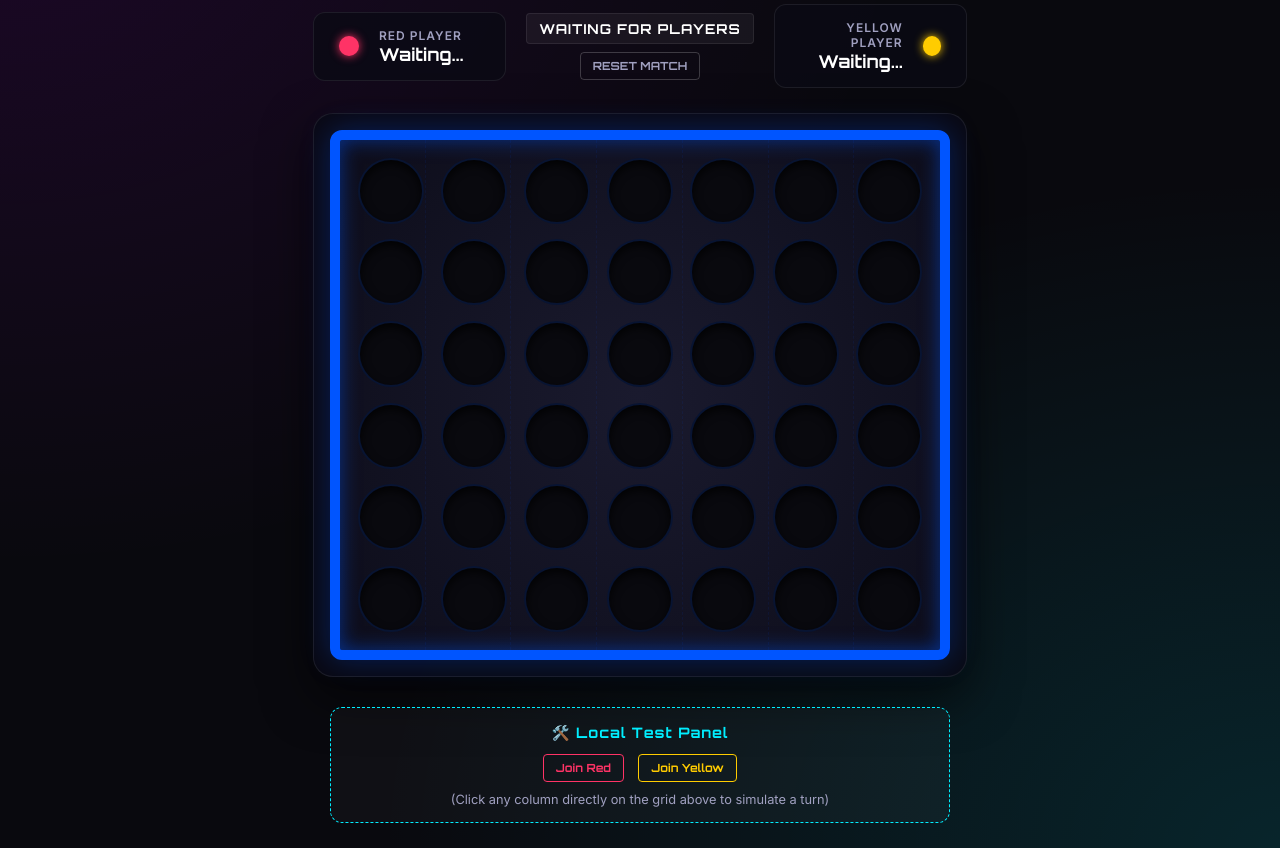
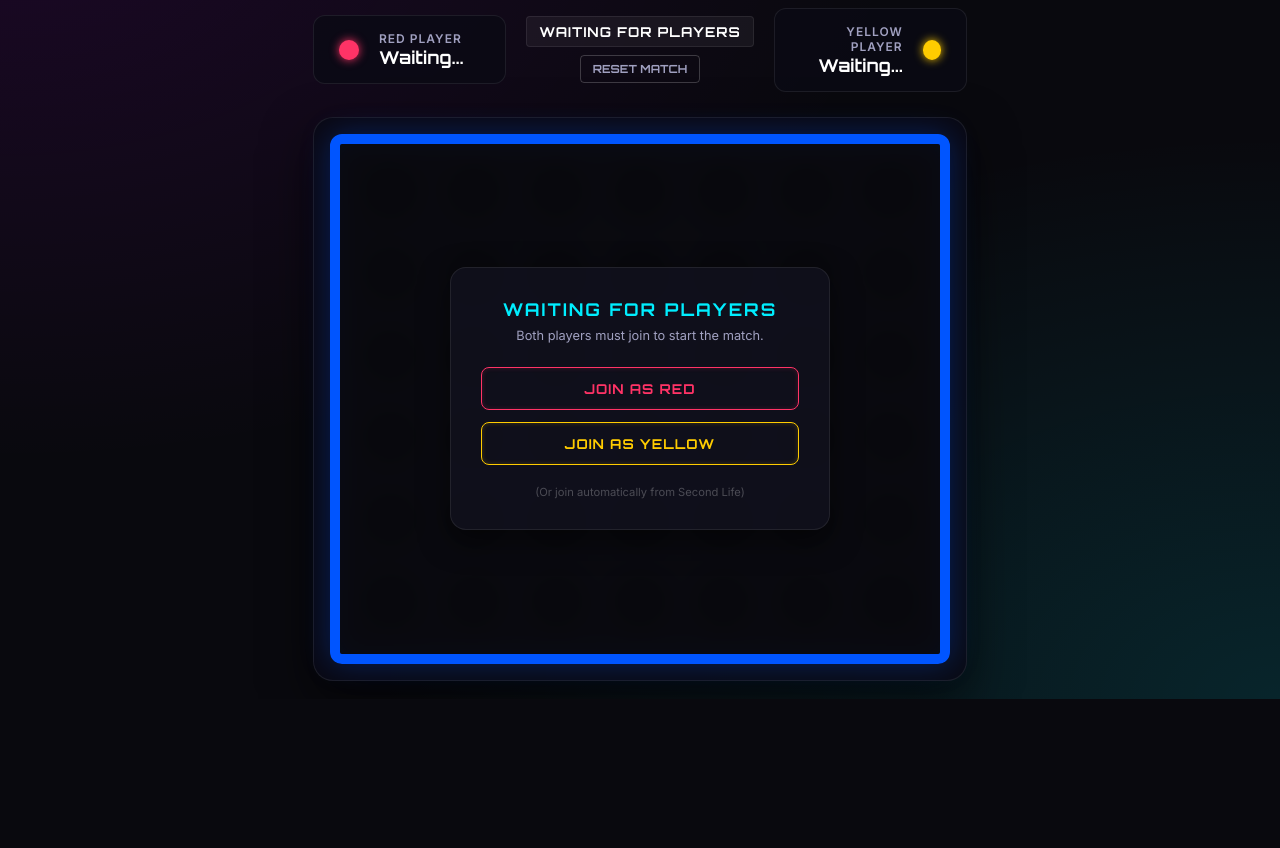
Before and after one commit to haydentomas/controlandchaosgames, a website: page games/connect4/public/index.html in a window 1280 px wide. Shown: the part 101-949 px from the top of the page. After the commit the page ends 800 px from the top, so only its background shows below. Drawn offline with nearby package versions, Linux system fonts and the light colour scheme; no server answers.

Commit message:
ux: implement overlay join card on board for Connect 4

```diff
--- a/games/connect4/public/index.html
+++ b/games/connect4/public/index.html
@@ -73,18 +73,22 @@
 
                     <!-- Coin Slots Grid (Drawn dynamically) -->
                     <div id="connect4-grid" class="board-grid"></div>
+
+                    <!-- Over the Board Join Overlay -->
+                    <div id="join-overlay" class="board-overlay">
+                        <div class="overlay-card">
+                            <h3 class="overlay-title">WAITING FOR PLAYERS</h3>
+                            <p class="overlay-subtitle">Both players must join to start the match.</p>
+                            <div class="overlay-buttons">
+                                <button id="btn-overlay-join-red" class="btn-overlay-join join-red-color">JOIN AS RED</button>
+                                <button id="btn-overlay-join-yellow" class="btn-overlay-join join-yellow-color">JOIN AS YELLOW</button>
+                            </div>
+                            <p class="overlay-desc">(Or join automatically from Second Life)</p>
+                        </div>
+                    </div>
                 </div>
             </div>
 
-            <!-- Debug / Local Test Panel -->
-            <div id="debug-panel" class="hidden" style="margin: 30px auto 10px; padding: 15px; background: rgba(255,255,255,0.03); border: 1px dashed var(--neon-blue); border-radius: 12px; width: 100%; max-width: 620px; text-align: center; z-index: 10;">
-                <h3 style="font-family: 'Orbitron', sans-serif; font-size: 0.9rem; color: var(--neon-blue); margin-bottom: 12px; letter-spacing: 1px;">🛠️ Local Test Panel</h3>
-                <button id="btn-debug-join-red" class="btn-reset" style="margin: 0 5px; border-color: var(--neon-red); color: var(--neon-red);">Join Red</button>
-                <button id="btn-debug-join-yellow" class="btn-reset" style="margin: 0 5px; border-color: var(--neon-yellow); color: var(--neon-yellow);">Join Yellow</button>
-                <div style="font-size: 0.8rem; color: var(--text-secondary); margin-top: 10px;">
-                    (Click any column directly on the grid above to simulate a turn)
-                </div>
-            </div>
         </main>
     </div>
 
@@ -120,26 +124,24 @@
             document.getElementById('spectator-view').classList.remove('hidden');
             setupSpectatorBoard();
 
-            if (isDebug) {
-                document.getElementById('debug-panel').classList.remove('hidden');
-
-                document.getElementById('btn-debug-join-red').addEventListener('click', () => {
+            // Bind Overlay Join Buttons
+            document.getElementById('btn-overlay-join-red').addEventListener('click', () => {
                 fetch(`${basePath}/api/join`, {
                     method: 'POST',
                     headers: { 'Content-Type': 'application/json' },
-                        body: JSON.stringify({ gameId, uuid: 'debug_red', name: 'Debug Red', role: 'red' })
+                    body: JSON.stringify({ gameId, uuid: 'debug_red', name: 'Player Red', role: 'red' })
                 });
             });
 
-                document.getElementById('btn-debug-join-yellow').addEventListener('click', () => {
+            document.getElementById('btn-overlay-join-yellow').addEventListener('click', () => {
                 fetch(`${basePath}/api/join`, {
                     method: 'POST',
                     headers: { 'Content-Type': 'application/json' },
-                        body: JSON.stringify({ gameId, uuid: 'debug_yellow', name: 'Debug Yellow', role: 'yellow' })
+                    body: JSON.stringify({ gameId, uuid: 'debug_yellow', name: 'Player Yellow', role: 'yellow' })
                 });
             });
 
-                // Add grid clicking to drop coins in debug mode
+            // Add grid clicking to drop coins
             document.getElementById('connect4-grid').addEventListener('click', (e) => {
                 const slot = e.target.closest('.slot');
                 if (!slot) return;
@@ -154,7 +156,6 @@
                     body: JSON.stringify({ gameId, uuid, col })
                 });
             });
-            }
         });
 
         // =========================================
@@ -191,6 +192,35 @@
 
         function updateSpectatorBoard(game, lastMove) {
             gameTurn = game.turn;
+
+            // Update Join Overlay status
+            const overlay = document.getElementById('join-overlay');
+            const joinRedBtn = document.getElementById('btn-overlay-join-red');
+            const joinYellowBtn = document.getElementById('btn-overlay-join-yellow');
+
+            if (game.status === 'waiting') {
+                overlay.classList.remove('fade-out');
+
+                // Red Join Button
+                if (game.player1) {
+                    joinRedBtn.innerText = `RED: ${game.player1.name.toUpperCase()}`;
+                    joinRedBtn.disabled = true;
+                } else {
+                    joinRedBtn.innerText = `JOIN AS RED`;
+                    joinRedBtn.disabled = false;
+                }
+
+                // Yellow Join Button
+                if (game.player2) {
+                    joinYellowBtn.innerText = `YELLOW: ${game.player2.name.toUpperCase()}`;
+                    joinYellowBtn.disabled = true;
+                } else {
+                    joinYellowBtn.innerText = `JOIN AS YELLOW`;
+                    joinYellowBtn.disabled = false;
+                }
+            } else {
+                overlay.classList.add('fade-out');
+            }
 
             // Update names
             document.getElementById('player-red-name').innerText = game.player1 ? game.player1.name : 'Waiting...';
--- a/games/connect4/public/style.css
+++ b/games/connect4/public/style.css
@@ -360,3 +360,110 @@ body {
         padding: 10px 15px;
     }
 }
+
+/* Board Overlay (Join Screen) */
+.board-overlay {
+    position: absolute;
+    top: 0;
+    left: 0;
+    width: 100%;
+    height: 100%;
+    background: rgba(9, 9, 14, 0.9);
+    backdrop-filter: blur(8px);
+    -webkit-backdrop-filter: blur(8px);
+    z-index: 100;
+    display: flex;
+    justify-content: center;
+    align-items: center;
+    transition: opacity 0.3s ease, visibility 0.3s ease;
+    opacity: 1;
+    visibility: visible;
+}
+
+.board-overlay.fade-out {
+    opacity: 0;
+    visibility: hidden;
+    pointer-events: none;
+}
+
+.overlay-card {
+    text-align: center;
+    padding: 30px;
+    background: rgba(20, 20, 35, 0.65);
+    border: 1px solid rgba(255, 255, 255, 0.08);
+    border-radius: 16px;
+    box-shadow: 0 10px 30px rgba(0, 0, 0, 0.5);
+    max-width: 380px;
+    width: 90%;
+}
+
+.overlay-title {
+    font-family: 'Orbitron', sans-serif;
+    font-size: 1.1rem;
+    font-weight: 700;
+    color: var(--neon-blue);
+    letter-spacing: 2px;
+    margin-bottom: 8px;
+}
+
+.overlay-subtitle {
+    font-size: 0.8rem;
+    color: var(--text-secondary);
+    margin-bottom: 24px;
+}
+
+.overlay-buttons {
+    display: flex;
+    flex-direction: column;
+    gap: 12px;
+    margin-bottom: 20px;
+}
+
+.btn-overlay-join {
+    font-family: 'Orbitron', sans-serif;
+    font-size: 0.85rem;
+    font-weight: 700;
+    padding: 12px 20px;
+    border-radius: 8px;
+    cursor: pointer;
+    background: transparent;
+    transition: all 0.3s ease;
+    letter-spacing: 1px;
+}
+
+.btn-overlay-join.join-red-color {
+    border: 1px solid var(--neon-red);
+    color: var(--neon-red);
+    box-shadow: inset 0 0 5px rgba(255, 51, 102, 0.2);
+}
+
+.btn-overlay-join.join-red-color:hover:not(:disabled) {
+    background: var(--neon-red);
+    color: #fff;
+    box-shadow: 0 0 15px rgba(255, 51, 102, 0.5);
+}
+
+.btn-overlay-join.join-yellow-color {
+    border: 1px solid var(--neon-yellow);
+    color: var(--neon-yellow);
+    box-shadow: inset 0 0 5px rgba(255, 204, 0, 0.2);
+}
+
+.btn-overlay-join.join-yellow-color:hover:not(:disabled) {
+    background: var(--neon-yellow);
+    color: #000;
+    box-shadow: 0 0 15px rgba(255, 204, 0, 0.5);
+}
+
+.btn-overlay-join:disabled {
+    border-color: rgba(255, 255, 255, 0.1);
+    color: var(--text-secondary);
+    cursor: not-allowed;
+    background: rgba(255, 255, 255, 0.02);
+    box-shadow: none;
+}
+
+.overlay-desc {
+    font-size: 0.7rem;
+    color: rgba(255, 255, 255, 0.25);
+}
```
Lines whose indentation alone changed are shown as unchanged.
